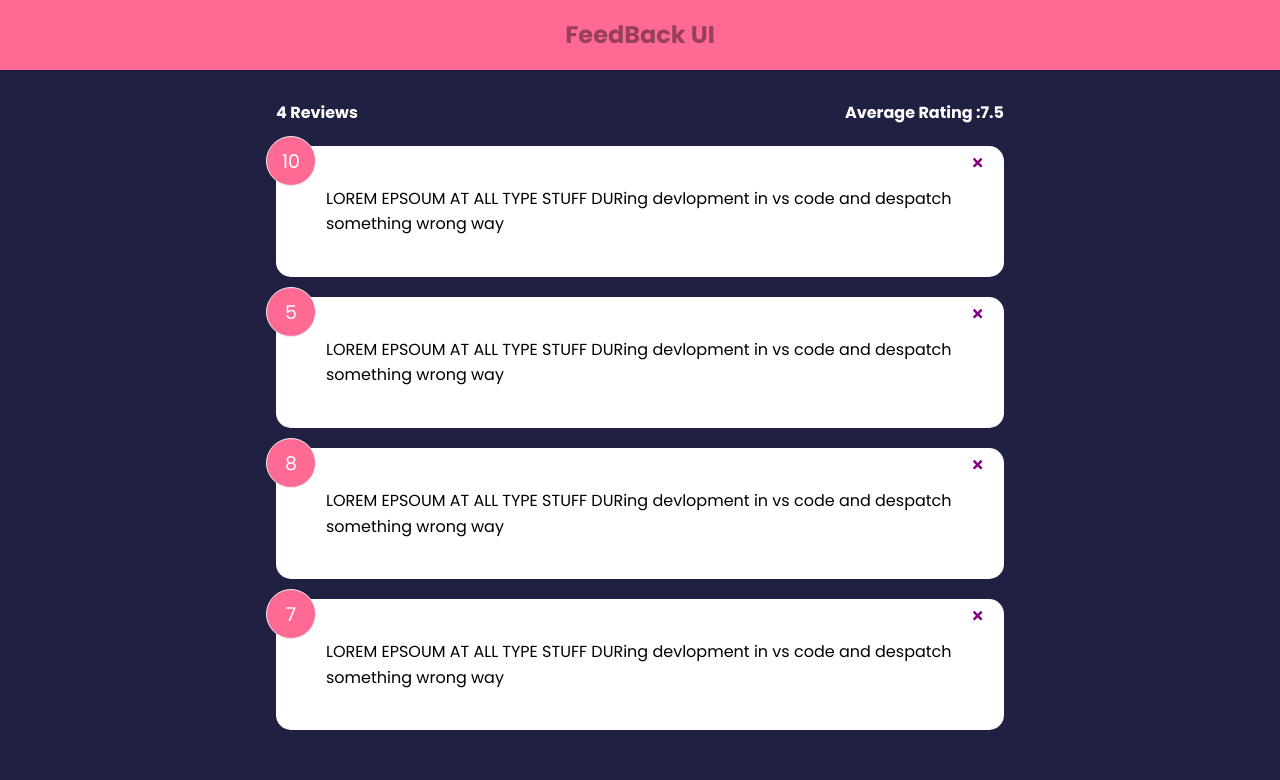
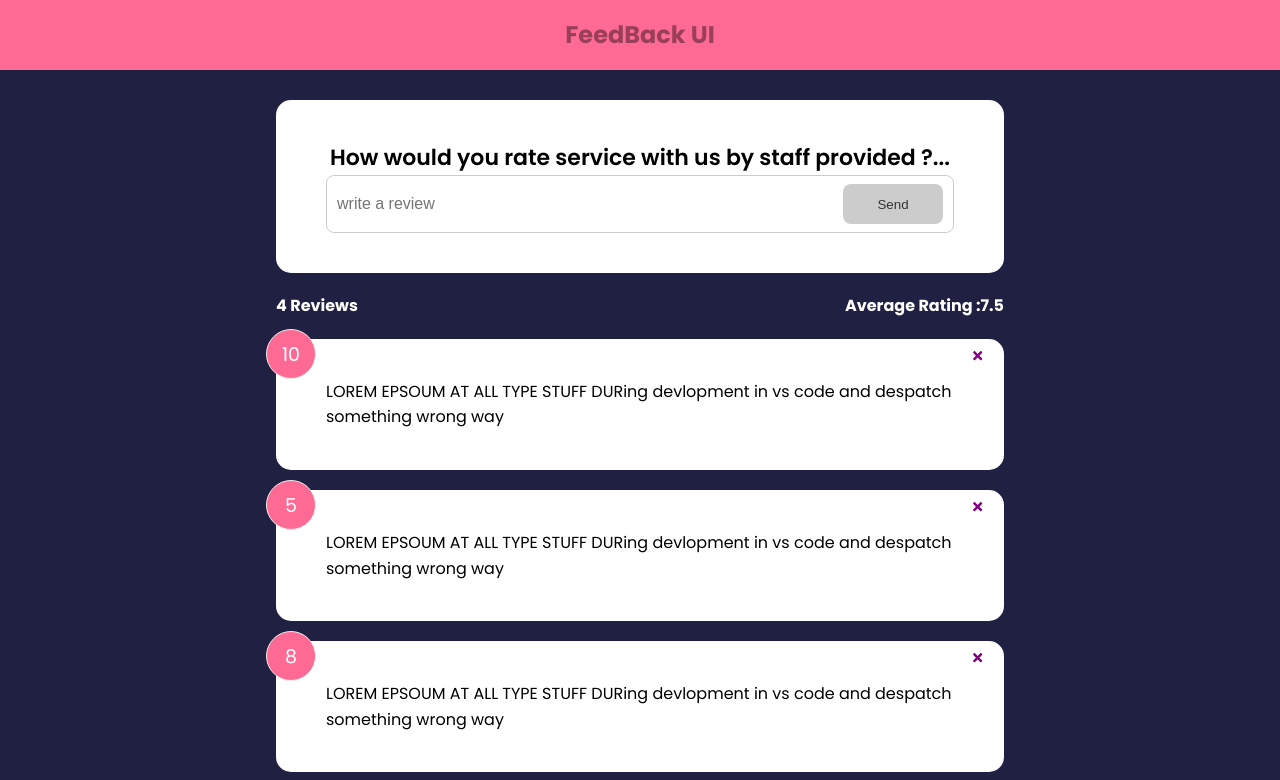
Before and after one commit to omdwd74/FEEDBACK_APP, a React (Create React App) app: page / in a window 1280 px wide. Shown: the top 780 px of the page. Built offline with nearby package versions, Linux system fonts and the light colour scheme.

Commit message:
send button

```diff
--- a/src/App.js
+++ b/src/App.js
@@ -5,6 +5,7 @@
 import FeedbackData from './data/FeedbackData'
 import Card from './components/shared/Card'
 import FeedbackStats from './components/FeedbackStats'
+import FeedbackForm from './components/FeedbackForm'
 
 
 function App(){
@@ -51,10 +52,11 @@
                 </ul>
             </div> */}
             {/* <h1>My App</h1> */}
+            <FeedbackForm feedback = {feedback}/>
             <FeedbackStats feedback = {feedback}/>
             <FeedbackList feedback = {feedback}
             handleDelete={deleteFeedback}/>
-            {/* <Card>Hello world</Card> */}
+            <Card>Hello world</Card>
             {/* <Card/> */}
 
         </div>
--- /dev/null
+++ b/src/components/FeedbackForm.jsx
@@ -0,0 +1,41 @@
+import Card from './shared/Card'
+import Button from './shared/Button'
+import { useState } from 'react';
+// import { isDisabled } from '@testing-library/user-event/dist/utils';
+
+function FeedbackForm(){
+    const [text,setText] = useState('')
+    const [btnDisabled,setBtnDisabled] = useState(true)
+    const [message,setMessage] = useState('')
+    const handleTextChange = (e) =>{
+        if(text === ''){
+            setBtnDisabled(true)
+            setMessage(null)
+
+        }
+        else if(text!== '' && text.trim().length<=10)
+        {
+            setMessage('Text must be at least ten 10  charcaters')
+            setBtnDisabled(true)
+        }
+        else {
+            setMessage(null)
+            setBtnDisabled(false)
+        }
+        setText(e.target.value)
+    }
+    return (
+        <Card>
+            <form>
+                <h2>How would you rate service with us by staff provided ?...</h2>
+                {/* @Todo -> RAting select components */}
+                <div className='input-group'>
+                    <input onChange={handleTextChange} type='text' placeholder = 'write a review' value={text} />
+                    <Button type='submit' version ='secondary' isDisabled = {btnDisabled}>Send</Button>
+                </div>
+                {message && <div className='message'>{message}</div>}
+            </form>
+        </Card>
+    )
+}
+export default FeedbackForm;
--- /dev/null
+++ b/src/components/shared/Button.jsx
@@ -0,0 +1,20 @@
+import { PropTypes } from "prop-types";
+function Button ({children,version,type,isDisabled }){
+    return (
+     <button type={type} disabled = {isDisabled} className={`btn btn-${version}`}>
+        {children}
+     </button>
+    )
+}
+Button.defaultProps = {
+    version:'primary',
+    type:'button',
+    isDisabled:false
+}
+Button.propTypes = {
+    children: PropTypes.node.isRequired,
+    version: PropTypes.string,
+    type: PropTypes.string,
+    isDisabled:PropTypes.bool
+}
+export default Button;
```
